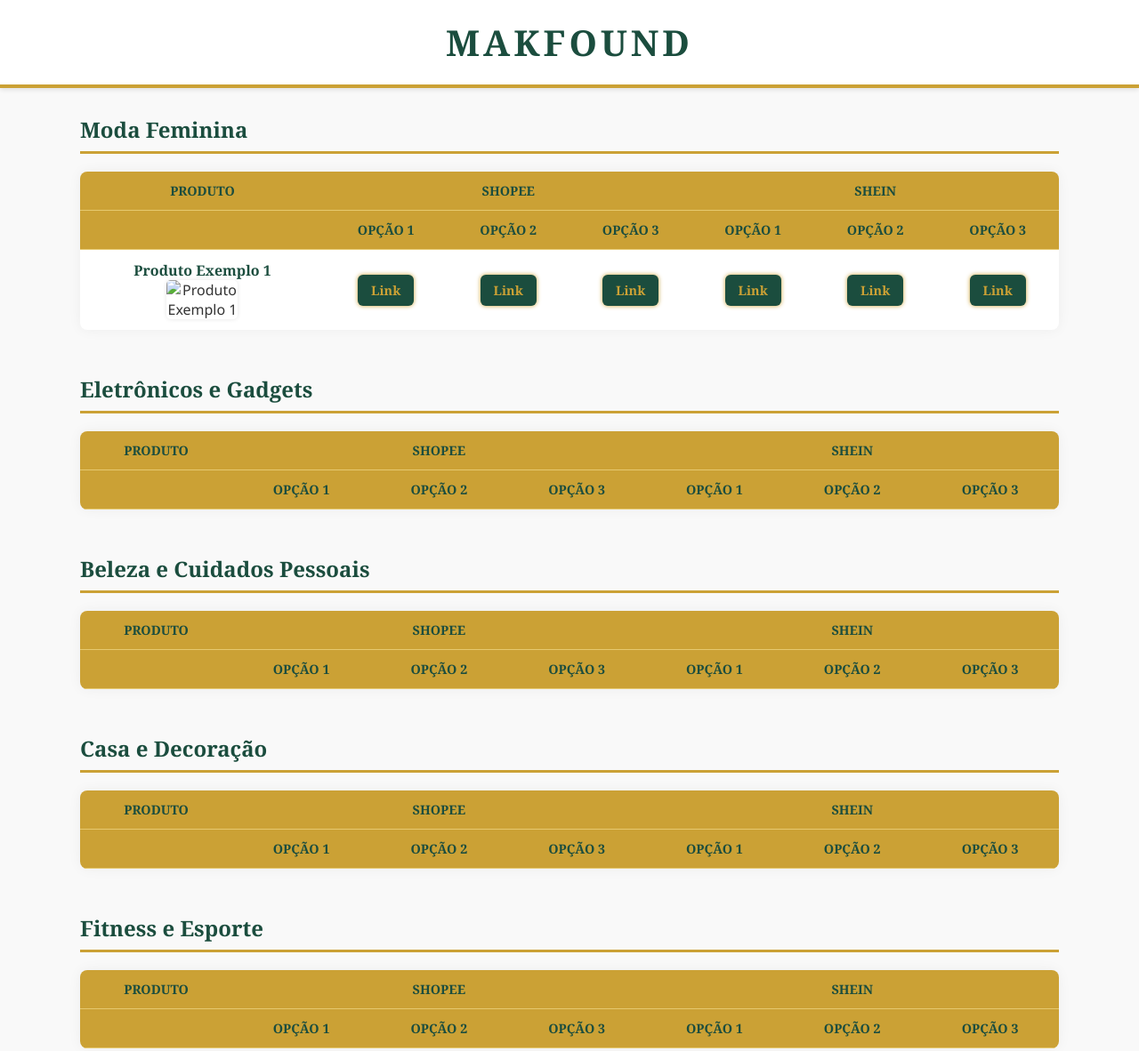
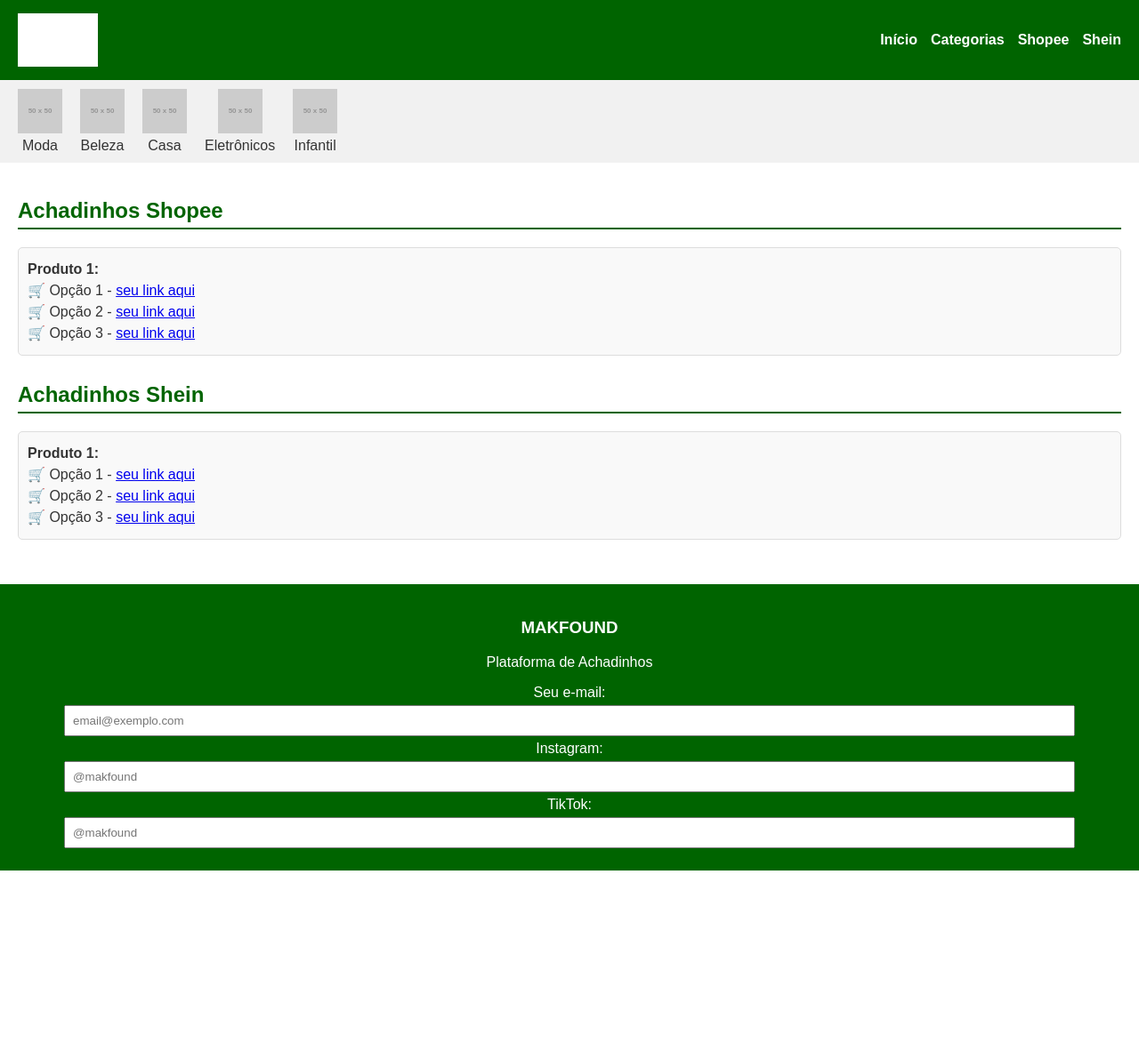
Before and after one commit to Makfound/makfound, a plain HTML site: page index.html in a window 1280 px wide. Shown: the top 1182 px of the page at 89% size. After the commit the page ends 979 px from the top, so only its background shows below. Drawn offline with Linux system fonts and the light colour scheme; placeholder pictures from the web are drawn by us.

Commit message:
Update index.html

```diff
--- a/index.html
+++ b/index.html
@@ -1,328 +1,151 @@
-<!DOCTYPE html>
-<html lang="pt-BR">
+<!DOCTYPE html><html lang="pt-BR">
 <head>
   <meta charset="UTF-8" />
-  <meta name="viewport" content="width=device-width, initial-scale=1" />
-  <title>Makfound</title>
+  <meta name="viewport" content="width=device-width, initial-scale=1.0" />
+  <title>MAKFOUND</title>
   <style>
-    :root {
-      --verde-escuro: #1B4D3E;
-      --dourado: #CBA135;
-      --dourado-claro: #E6C970;
-      --fundo-branco: #FFFFFF;
-      --cinza-claro: #F9F9F9;
-      --cinza-escuro: #333333;
+    body {
+      margin: 0;
+      font-family: Arial, sans-serif;
+      background: #ffffff;
+      color: #333;
     }
-
-    body {
-      font-family: 'Segoe UI', Tahoma, Geneva, Verdana, sans-serif;
-      margin: 0;
-      padding: 0;
-      background: var(--cinza-claro);
-      color: var(--cinza-escuro);
+    header {
+      background-color: #006400;
+      color: #fff;
+      display: flex;
+      justify-content: space-between;
+      align-items: center;
+      padding: 15px 20px;
     }
-
-    header {
-      background-color: var(--fundo-branco);
+    .logo {
+      height: 50px;
+      background-color: #fff;
+      padding: 5px 10px;
+    }
+    nav {
+      display: flex;
+      gap: 15px;
+    }
+    nav a {
+      color: #fff;
+      text-decoration: none;
+      font-weight: bold;
+    }
+    .categorias {
+      display: flex;
+      overflow-x: auto;
+      padding: 10px;
+      background: #f1f1f1;
+    }
+    .categoria {
+      flex: 0 0 auto;
+      text-align: center;
+      margin: 0 10px;
+    }
+    .categoria img {
+      width: 50px;
+      height: 50px;
+      display: block;
+      margin: 0 auto 5px;
+    }
+    main {
       padding: 20px;
-      display: flex;
-      align-items: center;
-      justify-content: center;
-      box-shadow: 0 2px 5px rgba(0,0,0,0.1);
-      border-bottom: 4px solid var(--dourado);
     }
-
-    header img.logo {
-      max-height: 60px;
-      margin-right: 15px;
-      display: none;
+    section {
+      margin-bottom: 30px;
     }
-
-    header h1 {
-      color: var(--verde-escuro);
-      font-size: 2.5em;
-      font-weight: 900;
-      letter-spacing: 4px;
-      margin: 0;
-      font-family: 'Georgia', serif;
+    h2 {
+      border-bottom: 2px solid #006400;
+      padding-bottom: 5px;
+      color: #006400;
     }
-
-    main {
-      max-width: 1100px;
-      margin: 30px auto;
-      padding: 0 15px;
+    .produto {
+      background: #f9f9f9;
+      padding: 10px;
+      margin-bottom: 10px;
+      border: 1px solid #ddd;
+      border-radius: 5px;
     }
-
-    h2.category-title {
-      color: var(--verde-escuro);
-      border-bottom: 3px solid var(--dourado);
-      padding-bottom: 8px;
-      margin-bottom: 20px;
-      font-family: 'Georgia', serif;
+    .produto p {
+      margin: 5px 0;
     }
-
-    table {
-      width: 100%;
-      border-collapse: collapse;
-      margin-bottom: 50px;
-      background: var(--fundo-branco);
-      box-shadow: 0 0 15px rgba(0,0,0,0.05);
-      border-radius: 8px;
-      overflow: hidden;
+    footer {
+      background-color: #006400;
+      color: #fff;
+      text-align: center;
+      padding: 20px;
     }
-
-    th, td {
-      padding: 12px 10px;
-      text-align: center;
-      border-bottom: 1px solid var(--dourado-claro);
-      vertical-align: middle;
-    }
-
-    th {
-      background-color: var(--dourado);
-      color: var(--verde-escuro);
-      font-weight: 700;
-      text-transform: uppercase;
-      font-size: 0.9em;
-      font-family: 'Georgia', serif;
-    }
-
-    tr:last-child td {
-      border-bottom: none;
-    }
-
-    tr:hover {
-      background-color: var(--dourado-claro);
-    }
-
-    .product-name {
-      font-weight: 700;
-      color: var(--verde-escuro);
-      font-size: 1em;
-      font-family: 'Georgia', serif;
-    }
-
-    .product-image {
-      max-width: 80px;
-      max-height: 80px;
-      object-fit: contain;
-      border-radius: 5px;
-      box-shadow: 0 0 5px rgba(0,0,0,0.1);
-    }
-
-    .button {
-      background-color: var(--verde-escuro);
-      color: var(--dourado);
-      padding: 8px 15px;
-      margin: 3px 2px;
-      border: none;
-      border-radius: 6px;
-      cursor: pointer;
-      text-decoration: none;
-      font-weight: 700;
-      font-size: 0.9em;
-      transition: background-color 0.3s ease;
-      display: inline-block;
-      font-family: 'Georgia', serif;
-      box-shadow: 0 0 5px var(--dourado);
-    }
-
-    .button:hover {
-      background-color: #145633;
-      color: #fff;
-      box-shadow: 0 0 10px var(--dourado);
-    }
-
-    footer {
-      background-color: var(--verde-escuro);
-      color: var(--dourado);
-      text-align: center;
-      padding: 30px 15px;
-      font-size: 0.9em;
-      letter-spacing: 0.5px;
-      margin-top: 60px;
-      font-family: 'Georgia', serif;
-    }
-
-    footer a {
-      color: var(--dourado);
-      text-decoration: none;
-      margin: 0 10px;
-      font-weight: 700;
-      transition: color 0.3s ease;
-    }
-
-    footer a:hover {
-      color: var(--fundo-branco);
-    }
-
-    @media (max-width: 768px) {
-      .product-image {
-        max-width: 60px;
-        max-height: 60px;
-      }
-      th, td {
-        padding: 8px 5px;
-        font-size: 0.85em;
-      }
+    .socials input, .socials textarea {
+      display: block;
+      width: 90%;
+      margin: 5px auto;
+      padding: 8px;
     }
   </style>
 </head>
 <body>
   <header>
-    <img src="URL-DA-SUA-LOGO.png" alt="Makfound Logo" class="logo" />
-    <h1>MAKFOUND</h1>
-  </header>
+    <div class="logo">Logo aqui</div>
+    <nav>
+      <a href="#">Início</a>
+      <a href="#">Categorias</a>
+      <a href="#">Shopee</a>
+      <a href="#">Shein</a>
+    </nav>
+  </header>  <div class="categorias">
+    <div class="categoria">
+      <img src="https://via.placeholder.com/50" alt="Moda" />
+      <div>Moda</div>
+    </div>
+    <div class="categoria">
+      <img src="https://via.placeholder.com/50" alt="Beleza" />
+      <div>Beleza</div>
+    </div>
+    <div class="categoria">
+      <img src="https://via.placeholder.com/50" alt="Casa" />
+      <div>Casa</div>
+    </div>
+    <div class="categoria">
+      <img src="https://via.placeholder.com/50" alt="Eletrônicos" />
+      <div>Eletrônicos</div>
+    </div>
+    <div class="categoria">
+      <img src="https://via.placeholder.com/50" alt="Infantil" />
+      <div>Infantil</div>
+    </div>
+  </div>  <main>
+    <section>
+      <h2>Achadinhos Shopee</h2>
+      <div class="produto">
+        <p><strong>Produto 1:</strong></p>
+        <p>🛒 Opção 1 - <a href="#">seu link aqui</a></p>
+        <p>🛒 Opção 2 - <a href="#">seu link aqui</a></p>
+        <p>🛒 Opção 3 - <a href="#">seu link aqui</a></p>
+      </div>
+      <!-- repita até 10 produtos -->
+    </section><section>
+  <h2>Achadinhos Shein</h2>
+  <div class="produto">
+    <p><strong>Produto 1:</strong></p>
+    <p>🛒 Opção 1 - <a href="#">seu link aqui</a></p>
+    <p>🛒 Opção 2 - <a href="#">seu link aqui</a></p>
+    <p>🛒 Opção 3 - <a href="#">seu link aqui</a></p>
+  </div>
+  <!-- repita até 10 produtos -->
+</section>
 
-  <main>
-    <!-- Modelo categoria -->
-    <section>
-      <h2 class="category-title">Moda Feminina</h2>
-      <table>
-        <thead>
-          <tr>
-            <th>Produto</th>
-            <th colspan="3">Shopee</th>
-            <th colspan="3">Shein</th>
-          </tr>
-          <tr>
-            <th></th>
-            <th>Opção 1</th>
-            <th>Opção 2</th>
-            <th>Opção 3</th>
-            <th>Opção 1</th>
-            <th>Opção 2</th>
-            <th>Opção 3</th>
-          </tr>
-        </thead>
-        <tbody>
-          <!-- Produto exemplo -->
-          <tr>
-            <td>
-              <div class="product-name">Produto Exemplo 1</div>
-              <img src="URL-IMAGEM-PRODUTO-1" alt="Produto Exemplo 1" class="product-image" />
-            </td>
-            <td><a href="URL-PRODUTO-SHOPEE-1" target="_blank" class="button">Link</a></td>
-            <td><a href="URL-PRODUTO-SHOPEE-2" target="_blank" class="button">Link</a></td>
-            <td><a href="URL-PRODUTO-SHOPEE-3" target="_blank" class="button">Link</a></td>
-            <td><a href="URL-PRODUTO-SHEIN-1" target="_blank" class="button">Link</a></td>
-            <td><a href="URL-PRODUTO-SHEIN-2" target="_blank" class="button">Link</a></td>
-            <td><a href="URL-PRODUTO-SHEIN-3" target="_blank" class="button">Link</a></td>
-          </tr>
-          <!-- Adicione até 10 produtos por categoria -->
-        </tbody>
-      </table>
-    </section>
-
-    <!-- Repita essa estrutura para as outras categorias -->
-    <section>
-      <h2 class="category-title">Eletrônicos e Gadgets</h2>
-      <table>
-        <thead>
-          <tr>
-            <th>Produto</th>
-            <th colspan="3">Shopee</th>
-            <th colspan="3">Shein</th>
-          </tr>
-          <tr>
-            <th></th>
-            <th>Opção 1</th>
-            <th>Opção 2</th>
-            <th>Opção 3</th>
-            <th>Opção 1</th>
-            <th>Opção 2</th>
-            <th>Opção 3</th>
-          </tr>
-        </thead>
-        <tbody>
-          <!-- Produtos aqui -->
-        </tbody>
-      </table>
-    </section>
-
-    <section>
-      <h2 class="category-title">Beleza e Cuidados Pessoais</h2>
-      <table>
-        <thead>
-          <tr>
-            <th>Produto</th>
-            <th colspan="3">Shopee</th>
-            <th colspan="3">Shein</th>
-          </tr>
-          <tr>
-            <th></th>
-            <th>Opção 1</th>
-            <th>Opção 2</th>
-            <th>Opção 3</th>
-            <th>Opção 1</th>
-            <th>Opção 2</th>
-            <th>Opção 3</th>
-          </tr>
-        </thead>
-        <tbody>
-          <!-- Produtos aqui -->
-        </tbody>
-      </table>
-    </section>
-
-    <section>
-      <h2 class="category-title">Casa e Decoração</h2>
-      <table>
-        <thead>
-          <tr>
-            <th>Produto</th>
-            <th colspan="3">Shopee</th>
-            <th colspan="3">Shein</th>
-          </tr>
-          <tr>
-            <th></th>
-            <th>Opção 1</th>
-            <th>Opção 2</th>
-            <th>Opção 3</th>
-            <th>Opção 1</th>
-            <th>Opção 2</th>
-            <th>Opção 3</th>
-          </tr>
-        </thead>
-        <tbody>
-          <!-- Produtos aqui -->
-        </tbody>
-      </table>
-    </section>
-
-    <section>
-      <h2 class="category-title">Fitness e Esporte</h2>
-      <table>
-        <thead>
-          <tr>
-            <th>Produto</th>
-            <th colspan="3">Shopee</th>
-            <th colspan="3">Shein</th>
-          </tr>
-          <tr>
-            <th></th>
-            <th>Opção 1</th>
-            <th>Opção 2</th>
-            <th>Opção 3</th>
-            <th>Opção 1</th>
-            <th>Opção 2</th>
-            <th>Opção 3</th>
-          </tr>
-        </thead>
-        <tbody>
-          <!-- Produtos aqui -->
-        </tbody>
-      </table>
-    </section>
-  </main>
-
-  <footer>
-    <p>Contato: <a href="mailto:seuemail@exemplo.com">seuemail@exemplo.com</a></p>
-    <p>
-      Redes sociais:
-      <a href="https://instagram.com/seuusuario" target="_blank">Instagram</a> |
-      <a href="https://tiktok.com/@seuusuario" target="_blank">TikTok</a>
-    </p>
+  </main>  <footer>
+    <h3>MAKFOUND</h3>
+    <p>Plataforma de Achadinhos</p>
+    <div class="socials">
+      <label>Seu e-mail:</label>
+      <input type="email" placeholder="email@exemplo.com" />
+      <label>Instagram:</label>
+      <input type="text" placeholder="@makfound" />
+      <label>TikTok:</label>
+      <input type="text" placeholder="@makfound" />
+    </div>
   </footer>
 </body>
-  </html>
+</html>
```
